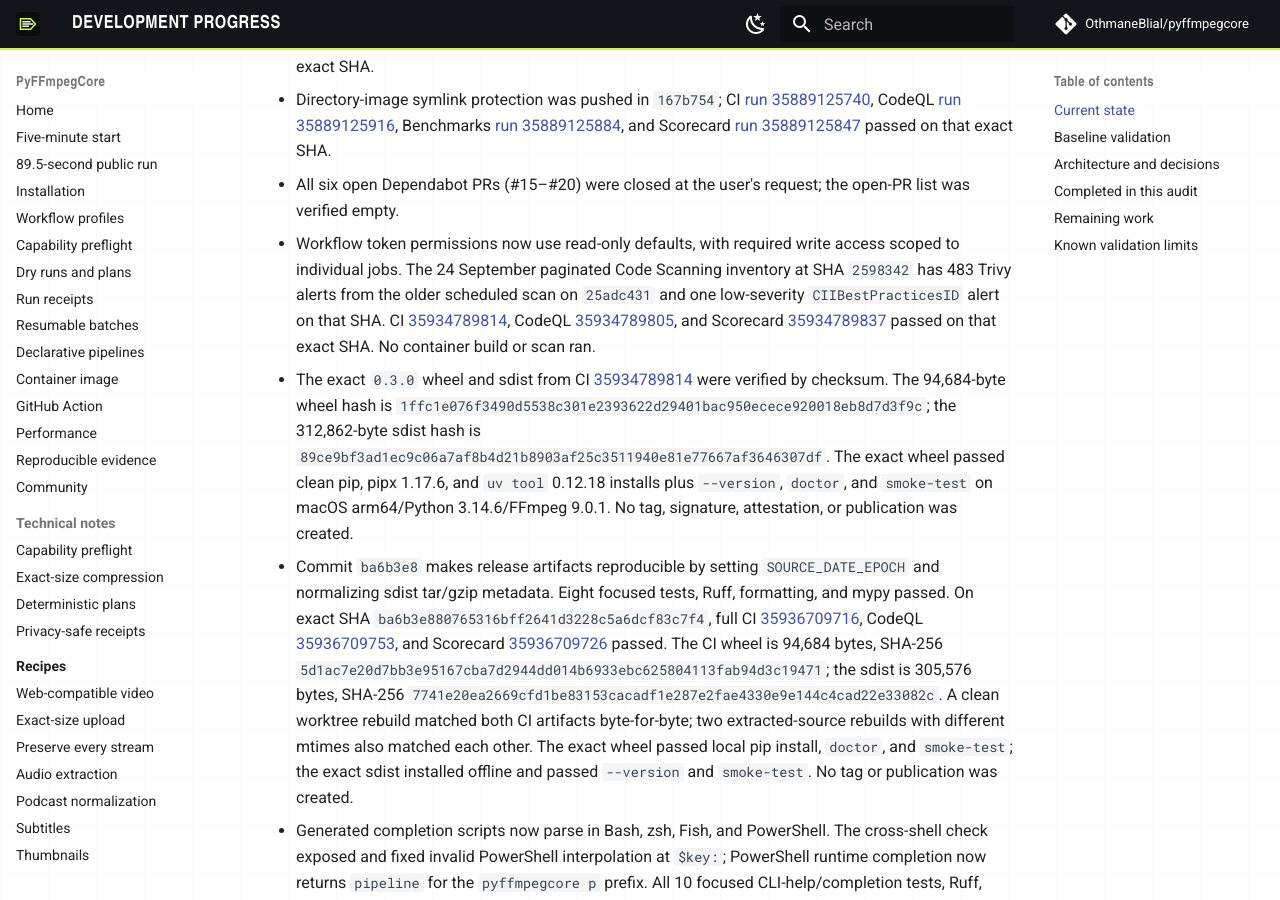
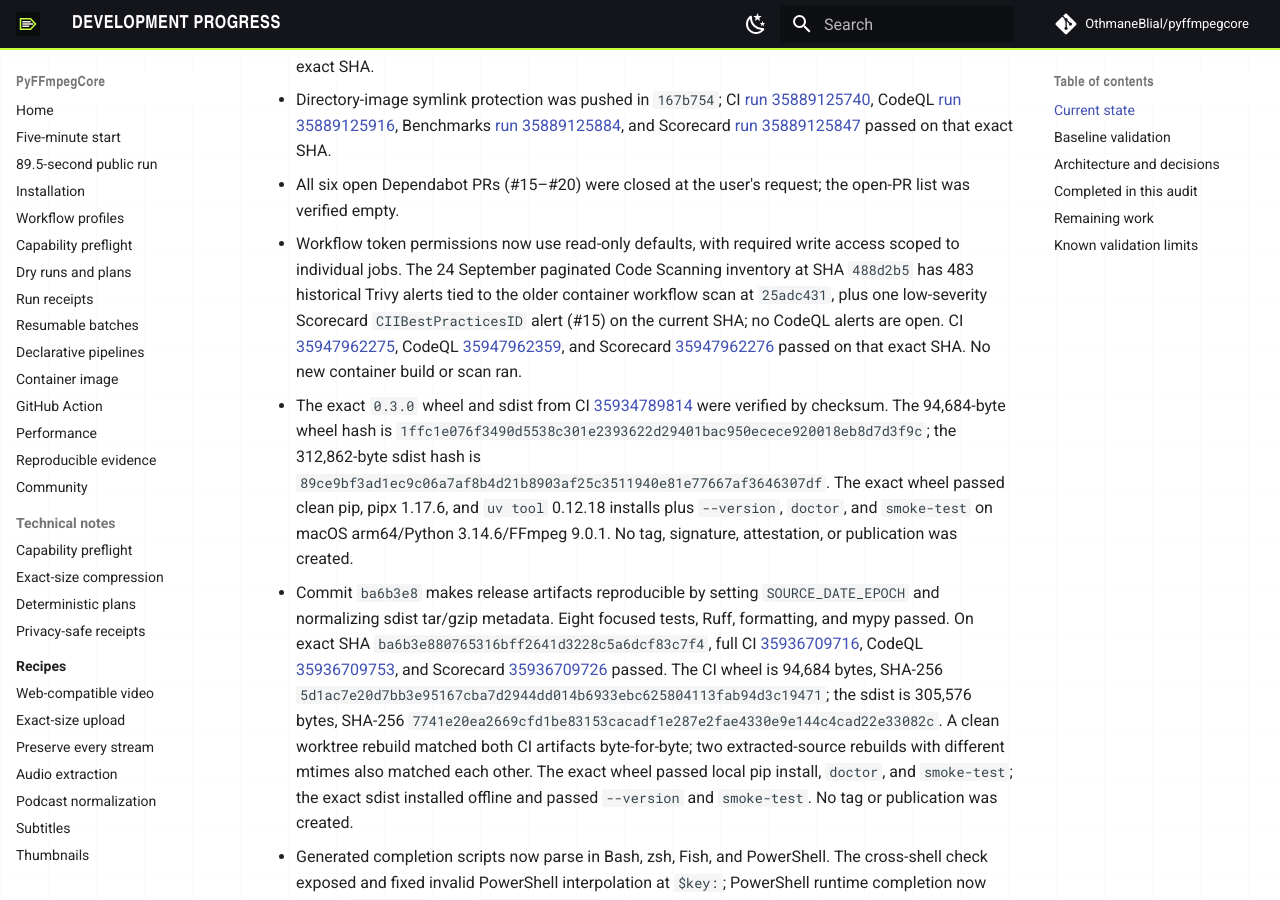
Before and after one commit to OthmaneBlial/pyffmpegcore, an MkDocs documentation site: the page built from docs/PROGRESS.md, in a window 1280 px wide and 900 px high, scrolled down 3785 px. Built offline with MkDocs 1.6.1 and Material for MkDocs 9.7.7, drawn with Linux system fonts in a browser that asks for light colours; comment, search, counter and statistics services are not loaded.

Commit message:
docs: refresh current security inventory

```diff
--- a/docs/PROGRESS.md
+++ b/docs/PROGRESS.md
@@ -39,7 +39,7 @@ Updated: 2026-09-24
 - Helper-script UTF-8 fixes were pushed in `b70cacf`; full hosted CI [run 35887846148](https://github.com/OthmaneBlial/pyffmpegcore/actions/runs/35887846148) passed on that exact SHA.
 - Directory-image symlink protection was pushed in `167b754`; CI [run 35889125740](https://github.com/OthmaneBlial/pyffmpegcore/actions/runs/35889125740), CodeQL [run 35889125916](https://github.com/OthmaneBlial/pyffmpegcore/actions/runs/35889125916), Benchmarks [run 35889125884](https://github.com/OthmaneBlial/pyffmpegcore/actions/runs/35889125884), and Scorecard [run 35889125847](https://github.com/OthmaneBlial/pyffmpegcore/actions/runs/35889125847) passed on that exact SHA.
 - All six open Dependabot PRs (#15–#20) were closed at the user's request; the open-PR list was verified empty.
-- Workflow token permissions now use read-only defaults, with required write access scoped to individual jobs. The 24 September paginated Code Scanning inventory at SHA `2598342` has 483 Trivy alerts from the older scheduled scan on `25adc431` and one low-severity `CIIBestPracticesID` alert on that SHA. CI [35934789814](https://github.com/OthmaneBlial/pyffmpegcore/actions/runs/35934789814), CodeQL [35934789805](https://github.com/OthmaneBlial/pyffmpegcore/actions/runs/35934789805), and Scorecard [35934789837](https://github.com/OthmaneBlial/pyffmpegcore/actions/runs/35934789837) passed on that exact SHA. No container build or scan ran.
+- Workflow token permissions now use read-only defaults, with required write access scoped to individual jobs. The 24 September paginated Code Scanning inventory at SHA `488d2b5` has 483 historical Trivy alerts tied to the older container workflow scan at `25adc431`, plus one low-severity Scorecard `CIIBestPracticesID` alert (#15) on the current SHA; no CodeQL alerts are open. CI [35947962275](https://github.com/OthmaneBlial/pyffmpegcore/actions/runs/35947962275), CodeQL [35947962359](https://github.com/OthmaneBlial/pyffmpegcore/actions/runs/35947962359), and Scorecard [35947962276](https://github.com/OthmaneBlial/pyffmpegcore/actions/runs/35947962276) passed on that exact SHA. No new container build or scan ran.
 - The exact `0.3.0` wheel and sdist from CI [35934789814](https://github.com/OthmaneBlial/pyffmpegcore/actions/runs/35934789814) were verified by checksum. The 94,684-byte wheel hash is `1ffc1e076f3490d5538c301e2393622d29401bac950ecece920018eb8d7d3f9c`; the 312,862-byte sdist hash is `89ce9bf3ad1ec9c06a7af8b4d21b8903af25c3511940e81e77667af3646307df`. The exact wheel passed clean pip, pipx 1.17.6, and `uv tool` 0.12.18 installs plus `--version`, `doctor`, and `smoke-test` on macOS arm64/Python 3.14.6/FFmpeg 9.0.1. No tag, signature, attestation, or publication was created.
 - Commit `ba6b3e8` makes release artifacts reproducible by setting `SOURCE_DATE_EPOCH` and normalizing sdist tar/gzip metadata. Eight focused tests, Ruff, formatting, and mypy passed. On exact SHA `ba6b3e880765316bff2641d3228c5a6dcf83c7f4`, full CI [35936709716](https://github.com/OthmaneBlial/pyffmpegcore/actions/runs/35936709716), CodeQL [35936709753](https://github.com/OthmaneBlial/pyffmpegcore/actions/runs/35936709753), and Scorecard [35936709726](https://github.com/OthmaneBlial/pyffmpegcore/actions/runs/35936709726) passed. The CI wheel is 94,684 bytes, SHA-256 `5d1ac7e20d7bb3e95167cba7d2944dd014b6933ebc625804113fab94d3c19471`; the sdist is 305,576 bytes, SHA-256 `7741e20ea2669cfd1be83153cacadf1e287e2fae4330e9e144c4cad22e33082c`. A clean worktree rebuild matched both CI artifacts byte-for-byte; two extracted-source rebuilds with different mtimes also matched each other. The exact wheel passed local pip install, `doctor`, and `smoke-test`; the exact sdist installed offline and passed `--version` and `smoke-test`. No tag or publication was created.
 - Generated completion scripts now parse in Bash, zsh, Fish, and PowerShell. The cross-shell check exposed and fixed invalid PowerShell interpolation at `$key:`; PowerShell runtime completion now returns `pipeline` for the `pyffmpegcore p` prefix. All 10 focused CLI-help/completion tests, Ruff, formatting, and mypy passed locally.
```
